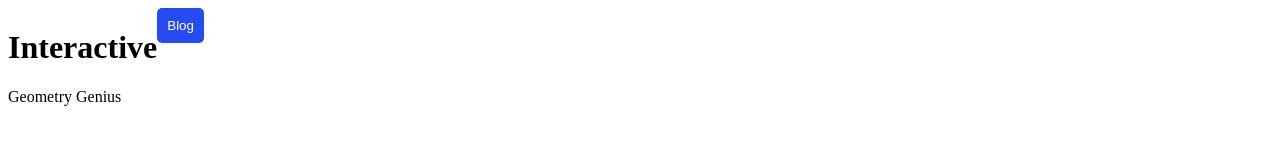
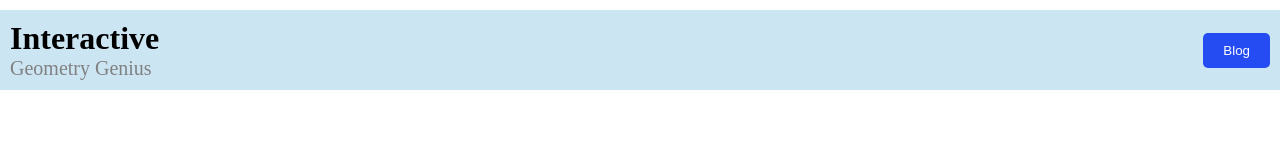
Before and after one commit to zulfikar2022/Geometry-Genius, a plain HTML site: page index.html in a window 1280 px wide. Drawn offline with Linux system fonts and the light colour scheme.

Commit message:
header of index.html is done

```diff
--- a/index.html
+++ b/index.html
@@ -13,7 +13,7 @@
          <div class="container-header">
             <div class="">
                 <h1>Interactive</h1>
-                <p>Geometry Genius</p>
+                <p style="color:gray; font-size: 20px;">Geometry Genius</p>
             </div>
             <div class="">
                 <button>Blog</button>
--- a/styles/styles.css
+++ b/styles/styles.css
@@ -1,13 +1,25 @@
-
+body{
+    max-width: 1300px;
+    margin-left: auto;
+    margin-right: auto;
+    margin-top: 10px;
+}
 /* common styles */
 
+*{
+    margin: 0;
+    padding: 0;
+}
 
 button{
     background-color: #254cf3;
     color: white;
     border: none;
     border-radius: 5px;
-    padding: 10px;
+    padding-left: 20px;
+    padding-right: 20px;
+    padding-top: 10px;
+    padding-bottom: 10px;
 }
 
 
@@ -16,6 +28,14 @@ button{
 
 
 .container-header{
+    background-color: #cce5f3;
     display: flex;
+    justify-content: space-between;
+    align-items: center;
+    padding: 10px;
 
+    /* padding-left: 10px;
+    padding-right: 10px;
+    padding-top: 10px;
+    padding-bottom: 10px; */
 }
```
